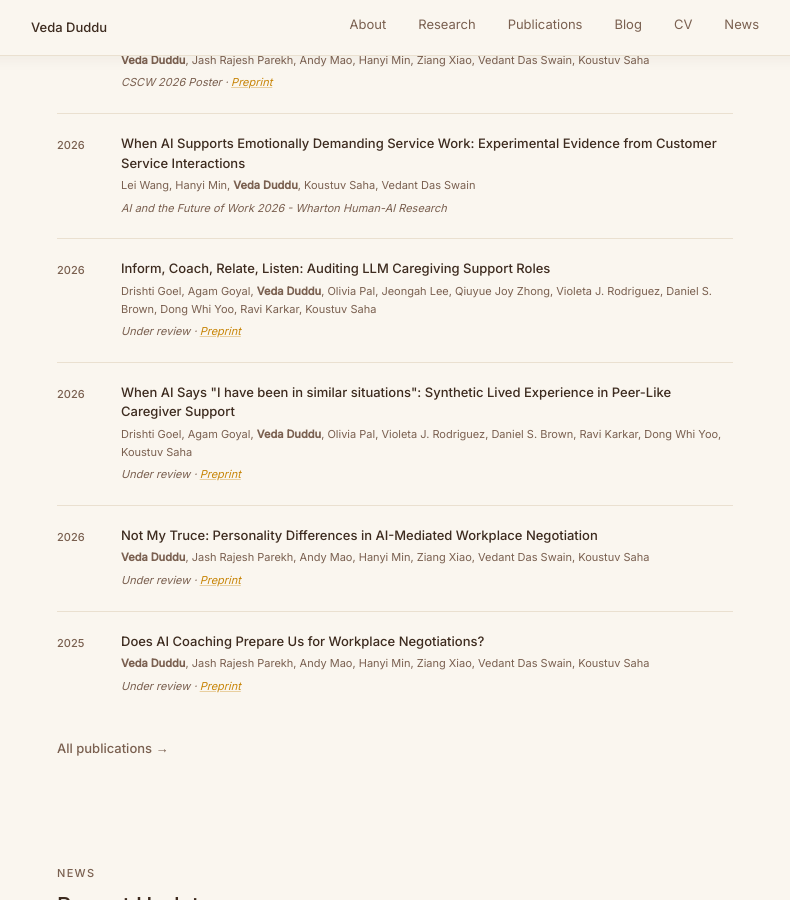
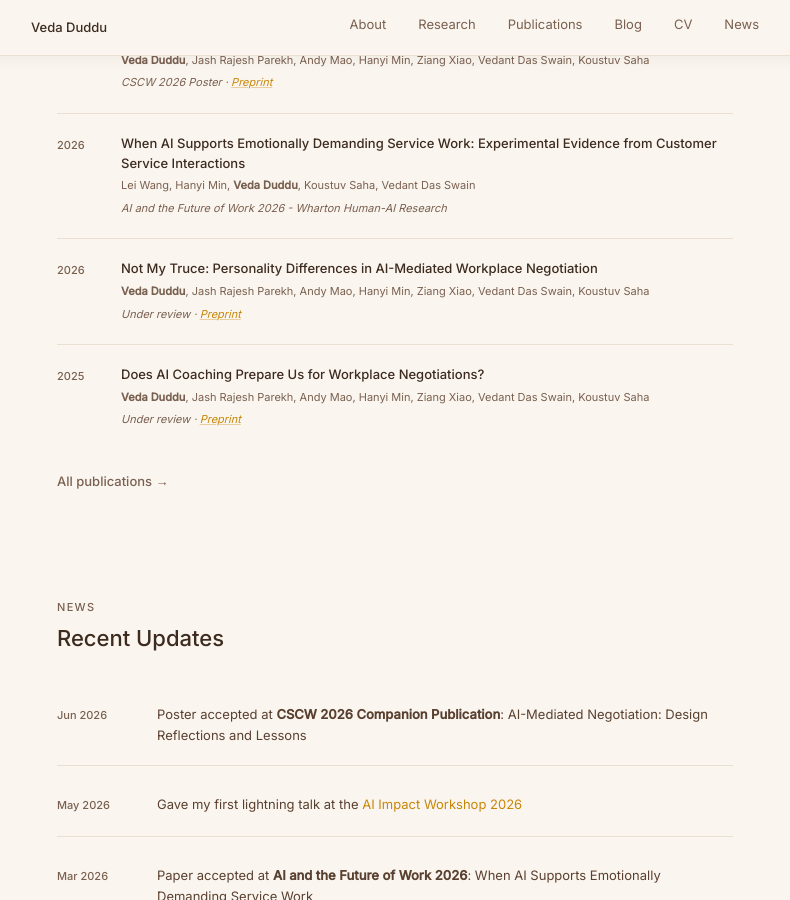
Before and after one commit to vedaduddu/vedaduddu.github.io, a Jekyll site: the page built from index.html, in a window 1280 px wide and 900 px high, scrolled down 2038 px. Shown: the whole window, without its empty margins (245-1035 px from the left). Built offline with Jekyll 4.4.1, drawn with Linux system fonts in a browser that asks for light colours; a style sheet for code colours, icons or effects is not loaded.

Commit message:
trim homepage publications to accepted + first-author papers only
Co-Authored-By: Claude Sonnet 4.6 <noreply@anthropic.com>

```diff
--- a/index.html
+++ b/index.html
@@ -110,24 +110,6 @@ title: Home
       <div class="pub-item">
         <div class="pub-year">2026</div>
         <div class="pub-details">
-          <p class="pub-title">Inform, Coach, Relate, Listen: Auditing LLM Caregiving Support Roles</p>
-          <p class="pub-authors">Drishti Goel, Agam Goyal, <strong>Veda Duddu</strong>, Olivia Pal, Jeongah Lee, Qiuyue Joy Zhong, Violeta J. Rodriguez, Daniel S. Brown, Dong Whi Yoo, Ravi Karkar, Koustuv Saha</p>
-          <p class="pub-venue">Under review &middot; <a href="https://arxiv.org/abs/2605.29473" target="_blank" rel="noopener">Preprint</a></p>
-        </div>
-      </div>
-
-      <div class="pub-item">
-        <div class="pub-year">2026</div>
-        <div class="pub-details">
-          <p class="pub-title">When AI Says "I have been in similar situations": Synthetic Lived Experience in Peer-Like Caregiver Support</p>
-          <p class="pub-authors">Drishti Goel, Agam Goyal, <strong>Veda Duddu</strong>, Olivia Pal, Violeta J. Rodriguez, Daniel S. Brown, Ravi Karkar, Dong Whi Yoo, Koustuv Saha</p>
-          <p class="pub-venue">Under review &middot; <a href="https://arxiv.org/abs/2606.18057" target="_blank" rel="noopener">Preprint</a></p>
-        </div>
-      </div>
-
-      <div class="pub-item">
-        <div class="pub-year">2026</div>
-        <div class="pub-details">
           <p class="pub-title">Not My Truce: Personality Differences in AI-Mediated Workplace Negotiation</p>
           <p class="pub-authors"><strong>Veda Duddu</strong>, Jash Rajesh Parekh, Andy Mao, Hanyi Min, Ziang Xiao, Vedant Das Swain, Koustuv Saha</p>
           <p class="pub-venue">Under review &middot; <a href="https://arxiv.org/abs/2604.00464" target="_blank" rel="noopener">Preprint</a></p>
```
